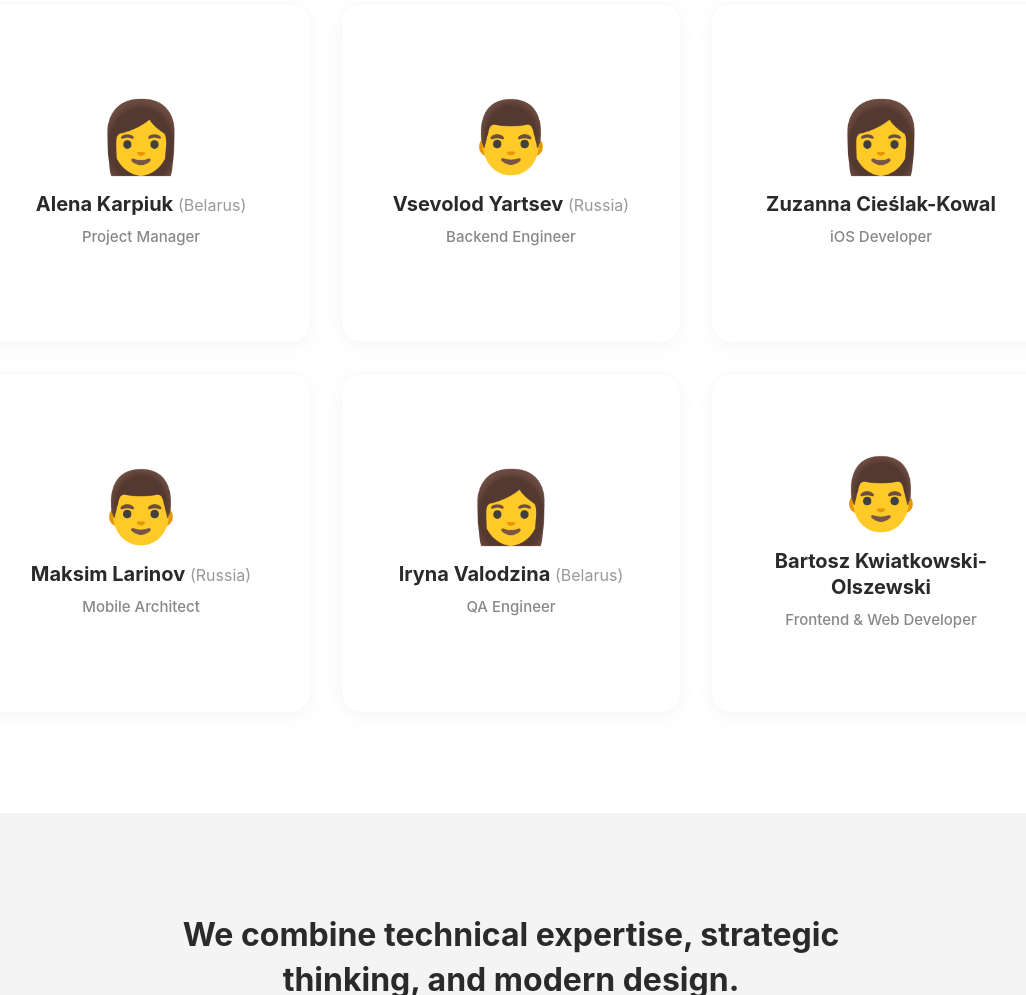
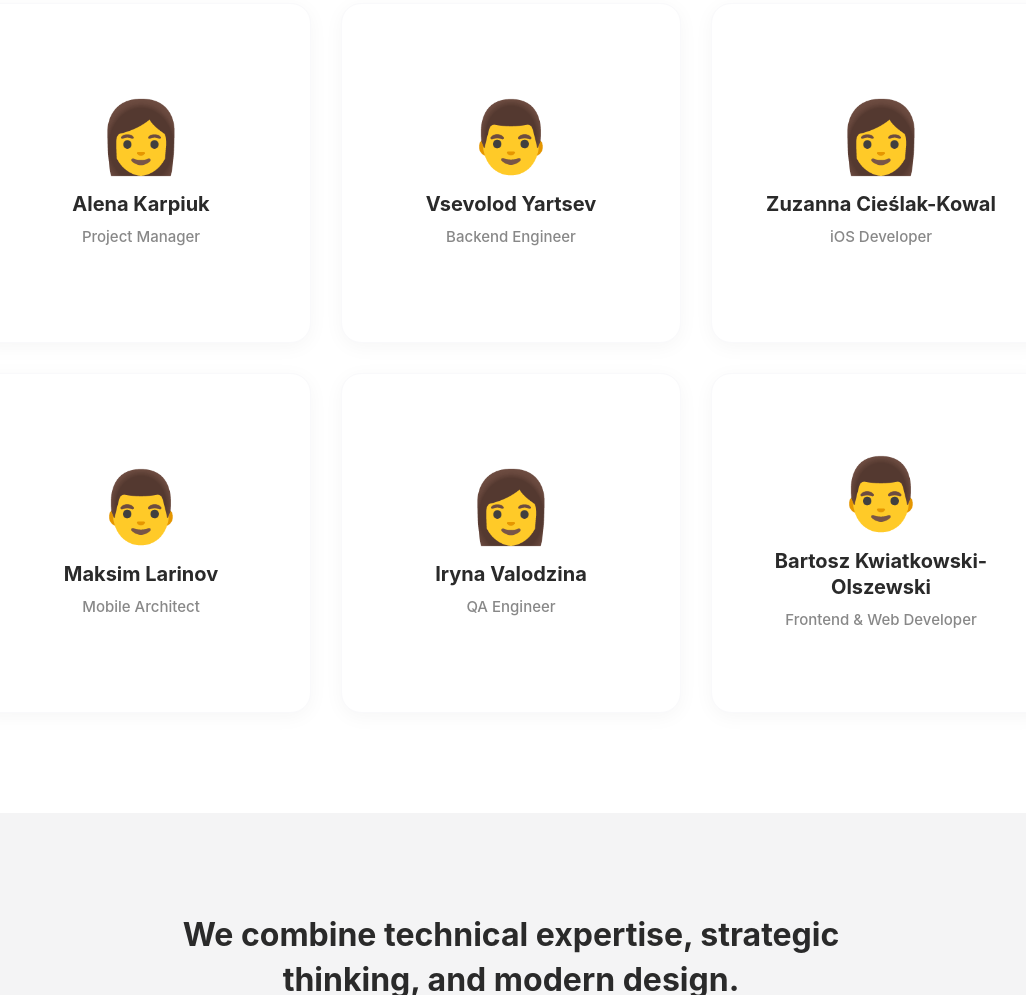
Before and after one commit to griccenk0zanna158-png/appfouryou, a plain HTML site: page team/index.html in a window 1280 px wide. Shown: the part 959-1954 px from the top of the page, without its empty margins (129-1155 px from the left). Drawn offline with Linux system fonts and the light colour scheme.

Commit message:
Update index.html

```diff
--- a/team/index.html
+++ b/team/index.html
@@ -68,14 +68,14 @@
         <div class="team-card-wrapper animate-on-scroll" style="transition-delay: 0.4s;">
             <div class="team-card">
                 <div class="team-emoji">👩</div>
-                <div class="team-name">Alena Karpiuk <span class="team-location">(Belarus)</span></div>
+                <div class="team-name">Alena Karpiuk <span class="team-location"></span></div>
                 <div class="team-role">Project Manager</div>
             </div>
         </div>
         <div class="team-card-wrapper animate-on-scroll" style="transition-delay: 0.5s;">
             <div class="team-card">
                 <div class="team-emoji">👨</div>
-                <div class="team-name">Vsevolod Yartsev <span class="team-location">(Russia)</span></div>
+                <div class="team-name">Vsevolod Yartsev <span class="team-location"></span></div>
                 <div class="team-role">Backend Engineer</div>
             </div>
         </div>
@@ -89,14 +89,14 @@
         <div class="team-card-wrapper animate-on-scroll" style="transition-delay: 0.7s;">
             <div class="team-card">
                 <div class="team-emoji">👨</div>
-                <div class="team-name">Maksim Larinov <span class="team-location">(Russia)</span></div>
+                <div class="team-name">Maksim Larinov <span class="team-location"></span></div>
                 <div class="team-role">Mobile Architect</div>
             </div>
         </div>
         <div class="team-card-wrapper animate-on-scroll" style="transition-delay: 0.8s;">
             <div class="team-card">
                 <div class="team-emoji">👩</div>
-                <div class="team-name">Iryna Valodzina <span class="team-location">(Belarus)</span></div>
+                <div class="team-name">Iryna Valodzina <span class="team-location"></span></div>
                 <div class="team-role">QA Engineer</div>
             </div>
         </div>
```
